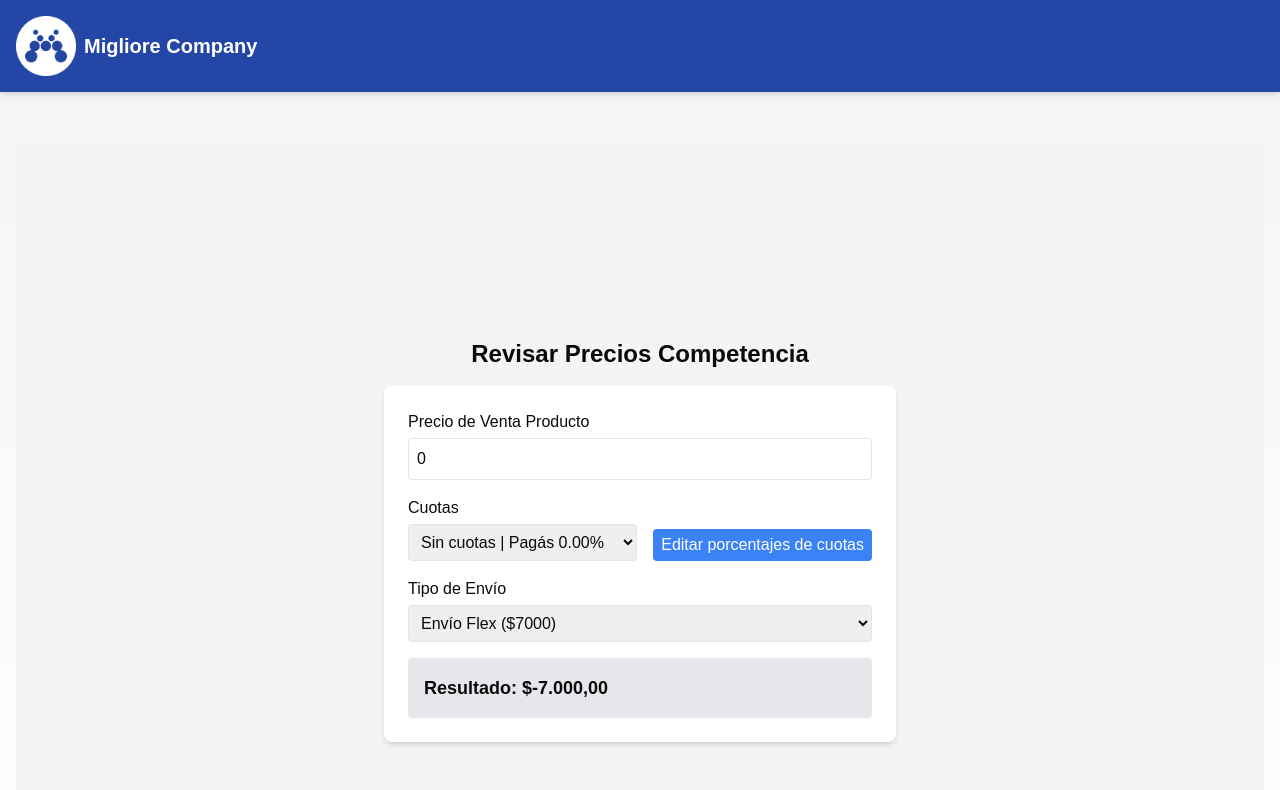
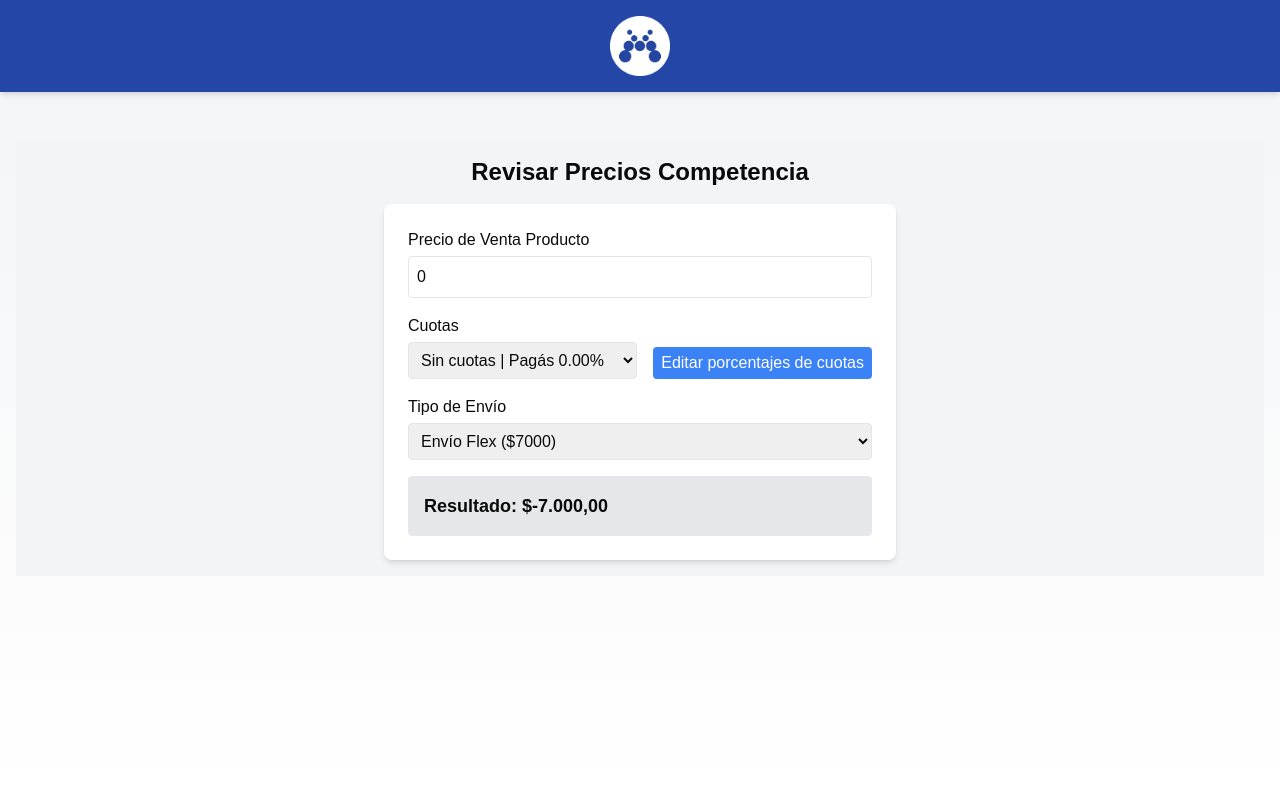
Before and after one commit to nicolas355/cotizadorMigliore, a Next.js app: page /checkprice in a window 1280 px wide. Shown: the top 790 px of the page. Built offline with nearby package versions, Linux system fonts and the light colour scheme.

Commit message:
refactor Logo and MainPageCheckPrice components for improved layout and styling

```diff
--- a/src/components/Logo.tsx
+++ b/src/components/Logo.tsx
@@ -3,14 +3,9 @@ import logoMigliore from "/public/logoMigliore.png"
 import Image from "next/image"
 export default function Logo() {
   return (
-    <div className="flex gap-2 items-center">
-      <Image width={60} height={60} src={logoMigliore} alt="logo" />
-
+    <div className="flex justify-center w-full  items-center">
       <Link href={"/"}>
-        {" "}
-        <span className="font-bold font-poppins  text-xl">
-          Migliore Company{" "}
-        </span>
+        <Image width={60} height={60} src={logoMigliore} alt="logo" />{" "}
       </Link>
     </div>
   )
--- a/src/components/checkprice/MainPage.tsx
+++ b/src/components/checkprice/MainPage.tsx
@@ -86,7 +86,7 @@ export default function MainPageCheckPrice() {
   })
 
   return (
-    <main className="flex flex-col items-center justify-center min-h-screen p-4 bg-gray-100">
+    <main className="flex flex-col items-center justify-center  p-4 bg-gray-100">
       <h1 className="text-2xl font-bold mb-4">Revisar Precios Competencia</h1>
 
       <div className="w-full max-w-lg bg-white rounded-lg shadow-md p-6 space-y-4">
```
